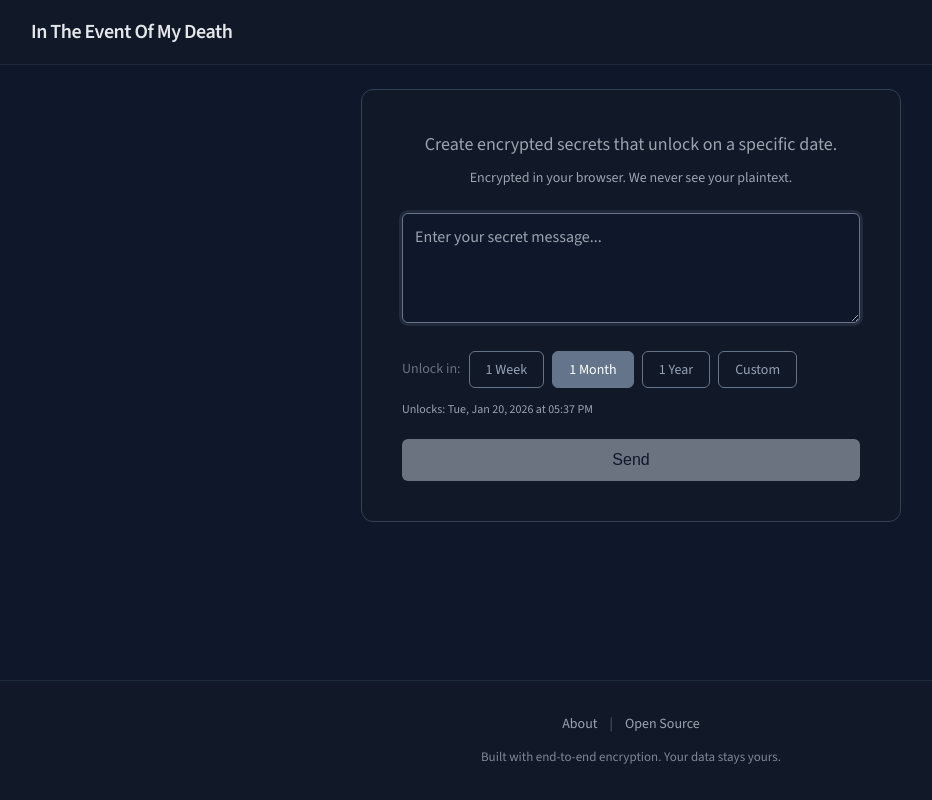
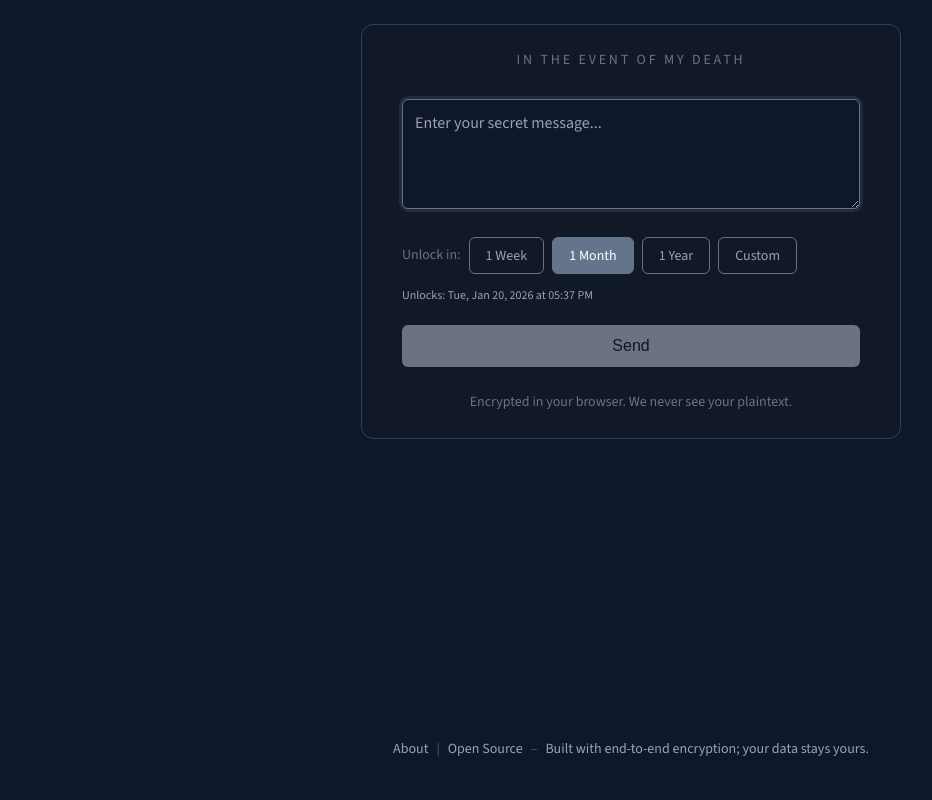
Before and after one commit to richmiles/in-the-event-of-my-death, a React (Vite) app in the folder frontend/: page / in a window 1280 px wide. Shown: the whole page, without its empty margins (9-941 px from the left). Built offline with nearby package versions, Linux system fonts and the light colour scheme; no server answers.

Commit message:
feat: Refactor layout and improve styling for header and footer, enhance Home page with new title

```diff
--- a/frontend/src/App.css
+++ b/frontend/src/App.css
@@ -21,6 +21,8 @@
   /* States */
   --success: #4ADE80;
   --danger: #F87171;
+
+  --content-narrow: 540px;
 }
 
 /* Reset and base styles */
@@ -55,34 +57,6 @@ a {
   flex-direction: column;
 }
 
-/* Header */
-header {
-  background: var(--bg-secondary);
-  padding: 1rem 2rem;
-  border-bottom: 1px solid var(--border-subtle);
-}
-
-nav {
-  max-width: 1200px;
-  margin: 0 auto;
-  display: flex;
-  justify-content: space-between;
-  align-items: center;
-}
-
-.logo {
-  color: var(--text-primary);
-  text-decoration: none;
-  font-size: 1.25rem;
-  font-weight: 600;
-  letter-spacing: -0.5px;
-  transition: opacity 0.2s;
-}
-
-.logo:hover {
-  opacity: 0.9;
-}
-
 .nav-link {
   color: var(--text-primary);
   text-decoration: none;
@@ -110,44 +84,37 @@ main {
 }
 
 /* Footer */
-footer {
-  background: var(--bg-secondary);
+.site-footer {
   color: var(--text-secondary);
   text-align: center;
-  padding: 2rem;
-  margin-top: 2rem;
+  padding: 1.5rem 2rem 2.5rem;
+  margin-top: 1.5rem;
   font-size: 0.875rem;
-  border-top: 1px solid var(--border-subtle);
 }
 
 .footer-content {
-  max-width: 800px;
+  max-width: var(--content-narrow);
   margin: 0 auto;
 }
 
-.footer-links {
-  margin-bottom: 0.75rem;
+.footer-line {
+  margin: 0;
+  line-height: 1.6;
 }
 
-.footer-links a {
+.footer-line a {
   color: var(--text-secondary);
   text-decoration: none;
   transition: color 0.2s;
 }
 
-.footer-links a:hover {
+.footer-line a:hover {
   color: var(--text-primary);
 }
 
 .footer-separator {
-  margin: 0 0.75rem;
+  margin: 0 0.5rem;
   opacity: 0.5;
-}
-
-footer p {
-  margin: 0;
-  font-size: 0.8125rem;
-  opacity: 0.8;
 }
 
 /* Buttons */
@@ -264,7 +231,7 @@ textarea::placeholder {
 /* Hero form section - the main action area */
 .hero-form {
   background: var(--bg-secondary);
-  padding: 2.5rem;
+  padding: 1.5rem 2.5rem;
   border-radius: 12px;
   border: 1px solid var(--border-strong);
   margin-bottom: 3rem;
@@ -284,10 +251,13 @@ textarea::placeholder {
   line-height: 1.2;
 }
 
-.hero-form .tagline {
-  font-size: 1.125rem;
-  color: var(--text-secondary);
-  margin: 0 0 0.5rem;
+.hero-title {
+  font-size: 0.875rem;
+  text-transform: uppercase;
+  letter-spacing: 0.2em;
+  color: var(--text-subtle);
+  margin: 0 0 1.75rem;
+  text-align: center;
 }
 
 .hero-form .inline-form {
@@ -397,8 +367,9 @@ textarea::placeholder {
 
 .security-note {
   font-size: 0.875rem;
-  color: var(--text-secondary);
-  margin: 0.5rem 0 1.5rem;
+  color: var(--text-subtle);
+  margin: 1.5rem 0 0;
+  text-align: center;
 }
 
 .hero-form.success-state {
@@ -717,7 +688,7 @@ textarea::placeholder {
   }
 
   .hero-form {
-    padding: 1.75rem;
+    padding: 1.25rem 1.75rem;
     max-width: 100%;
   }
 
@@ -773,17 +744,7 @@ textarea::placeholder {
     flex-direction: column;
   }
 
-  .footer-links {
-    display: flex;
-    flex-direction: column;
-    gap: 0.5rem;
-  }
-
-  .footer-separator {
-    display: none;
-  }
-
-  footer {
+  .site-footer {
     margin-top: 1.5rem;
   }
 }
--- a/frontend/src/App.tsx
+++ b/frontend/src/App.tsx
@@ -10,14 +10,6 @@ function App() {
   return (
     <BrowserRouter>
       <div className="app">
-        <header>
-          <nav>
-            <Link to="/" className="logo">
-              In The Event Of My Death
-            </Link>
-          </nav>
-        </header>
-
         <main>
           <Routes>
             <Route path="/" element={<Home />} />
@@ -28,9 +20,9 @@ function App() {
           </Routes>
         </main>
 
-        <footer>
+        <footer className="site-footer">
           <div className="footer-content">
-            <div className="footer-links">
+            <p className="footer-line">
               <Link to="/about">About</Link>
               <span className="footer-separator">|</span>
               <a
@@ -40,8 +32,9 @@ function App() {
               >
                 Open Source
               </a>
-            </div>
-            <p>Built with end-to-end encryption. Your data stays yours.</p>
+              <span className="footer-separator">–</span>
+              <span>Built with end-to-end encryption; your data stays yours.</span>
+            </p>
           </div>
         </footer>
       </div>
--- a/frontend/src/pages/Home.tsx
+++ b/frontend/src/pages/Home.tsx
@@ -215,9 +215,7 @@ export default function Home() {
   return (
     <div className="home">
       <div className="hero-form">
-        <p className="tagline">Create encrypted secrets that unlock on a specific date.</p>
-        <p className="security-note">Encrypted in your browser. We never see your plaintext.</p>
-
+        <p className="hero-title">In The Event Of My Death</p>
         <form onSubmit={handleSubmit} className="inline-form">
           <div className="message-input-container">
             <textarea
@@ -301,6 +299,8 @@ export default function Home() {
             Send
           </button>
 
+          <p className="security-note">Encrypted in your browser. We never see your plaintext.</p>
+
           {error && <div className="error-message">{error}</div>}
         </form>
       </div>
```
